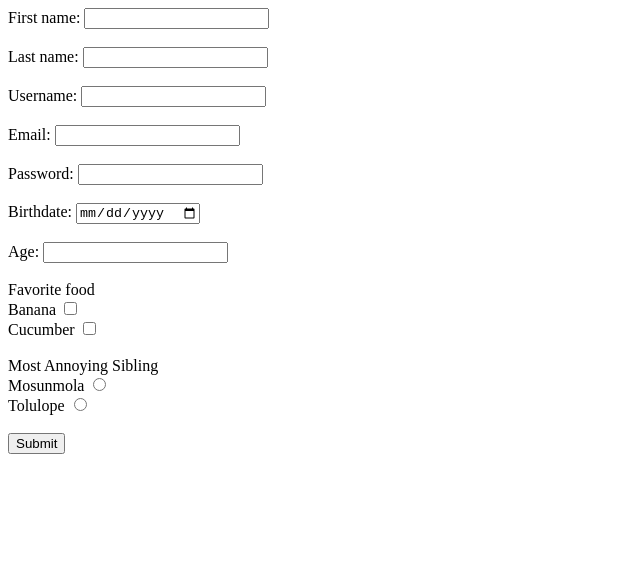
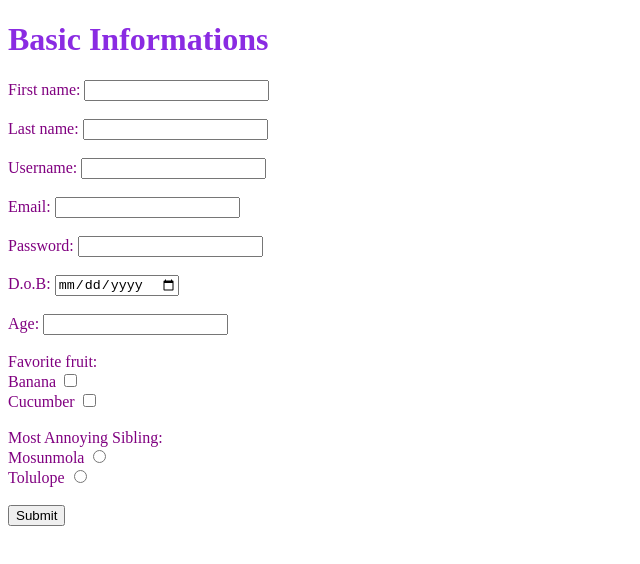
Before and after one commit to Oluwasoliu/Platonic, a plain HTML site: page index.html in a window 1280 px wide. Shown: the whole page, without its empty margins (0-640 px from the left). Drawn offline with Linux system fonts and the light colour scheme.

Commit message:
Update index.html

```diff
--- a/index.html
+++ b/index.html
@@ -1,12 +1,17 @@
 <!DOCTYPE html>
 <html>
 <head>
-    <meta charset="UTF-8">
-    <meta http-equiv="X-UA-Compatible" content="IE=edge">
-    <meta name="viewport" content="width=device-width, initial-scale=1.0">
     <title>FORMS</title>
 </head>
+<style>
+    div {color:purple;
+    }
+    h1 {color: blueviolet;
+    }
+</style>
 <body>
+
+    <h1>Basic Informations</h1>
 
     <form action="results.html" method="get">
         <!--<h1>Private Information</h1>-->
@@ -36,7 +41,7 @@
         </div>
         <br>
         <div>
-            <label> Birthdate:</label>
+            <label> D.o.B:</label>
             <input type="date" id="date" name="date">
         </div>
         <br>
@@ -46,7 +51,7 @@
         </div>
         <br>
         <div>
-            Favorite food
+            Favorite fruit:
             <div>
             <label>Banana</label>
             <input type="checkbox" id="banana" name="banana" value="banana">
@@ -59,7 +64,7 @@
         </div>
         <br>
         <div>
-            Most Annoying Sibling
+            Most Annoying Sibling:
             <div>
                 <label>Mosunmola</label>
                 <input type="radio" id="mosunmola" name="sibling" value="mosunmola">
```
